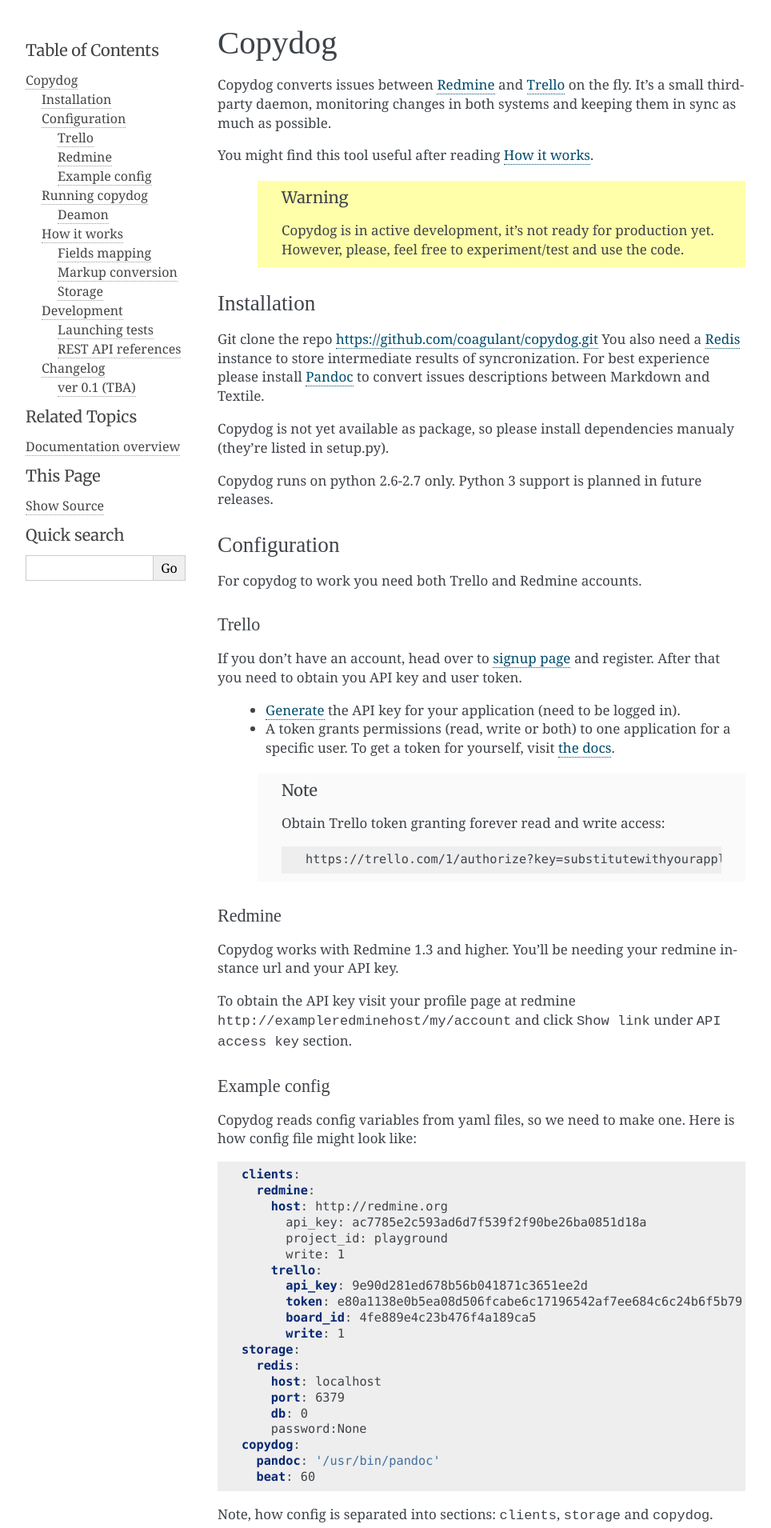
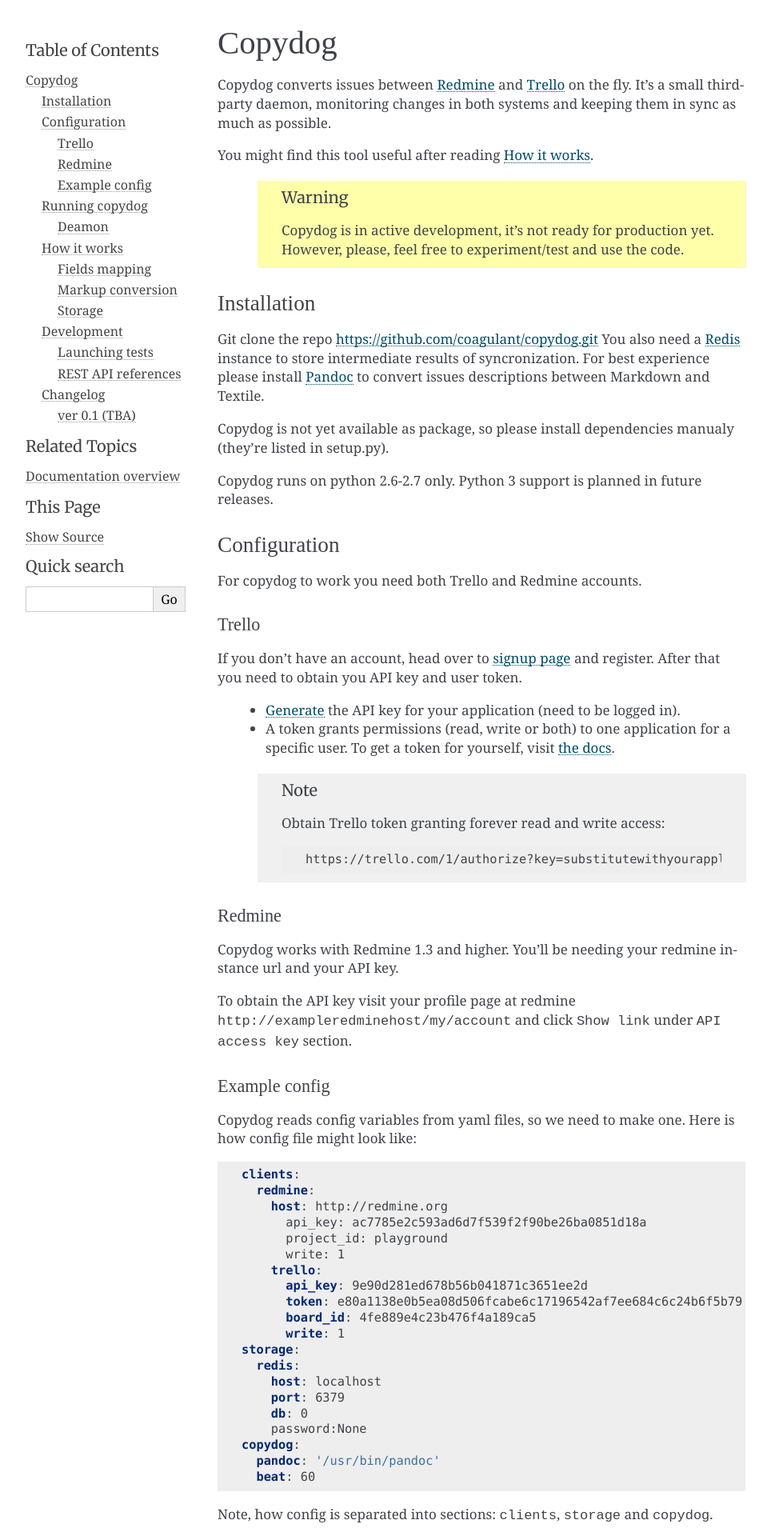
Before and after one commit to coagulant/copydog, a Sphinx documentation site: the page built from docs/index.rst, in a window 1280 px wide. Shown: the top 1910 px of the page at 80% size, without its empty margins (148-1112 px from the left). Built offline with Sphinx 7.4.7, drawn with Linux system fonts in a browser that asks for light colours; some web fonts are replaced.

Commit message:
Underlines, notes background, tables, minor fixes

```diff
--- a/docs/_themes/flask/static/flasky.css
+++ b/docs/_themes/flask/static/flasky.css
@@ -72,6 +72,7 @@
     color: #444;
     text-decoration: none;
     border-bottom: 1px dotted #999;
+    margin: 5px 0;
 }
 
 div.sphinxsidebar a:hover {
@@ -141,6 +142,9 @@
 a {
     color: #004B6B;
     text-decoration: underline;
+    display: inline-block;
+    vertical-align: baseline;
+    line-height: .95 !important;
 }
 
 a:hover {
@@ -185,9 +189,10 @@
 }
 
 div.admonition {
-    background: #fafafa;
+    background: #F0F0F0;
     margin: 20px 0px 20px 50px;
     padding: 10px 30px;
+    box-shadow: #EEE 1px 1px;
 }
 
 div.admonition tt.xref, div.admonition a tt {
@@ -261,14 +266,11 @@
 }
 
 table.docutils {
-    border: 1px solid #888;
-    -moz-box-shadow: 2px 2px 4px #eee;
-    -webkit-box-shadow: 2px 2px 4px #eee;
-    box-shadow: 2px 2px 4px #eee;
+    border: 0;
 }
 
 table.docutils td, table.docutils th {
-    border: 1px solid #888;
+    border-bottom: 1px solid #DDD;
     padding: 0.25em 0.7em;
 }
 
--- a/docs/index.rst
+++ b/docs/index.rst
@@ -183,7 +183,9 @@
 If you dont' have pandoc installed, issues texts would be transferered as is.
 This not always nice looking, so I advice you to install pandoc anyway.
 
-You can provide a path to pandoc binary in config under ``copydog`` section ::
+You can provide a path to pandoc binary in config under ``copydog`` section.
+
+.. code-block:: yaml
 
     copydog:
       pandoc: '/usr/bin/pandoc'
```
